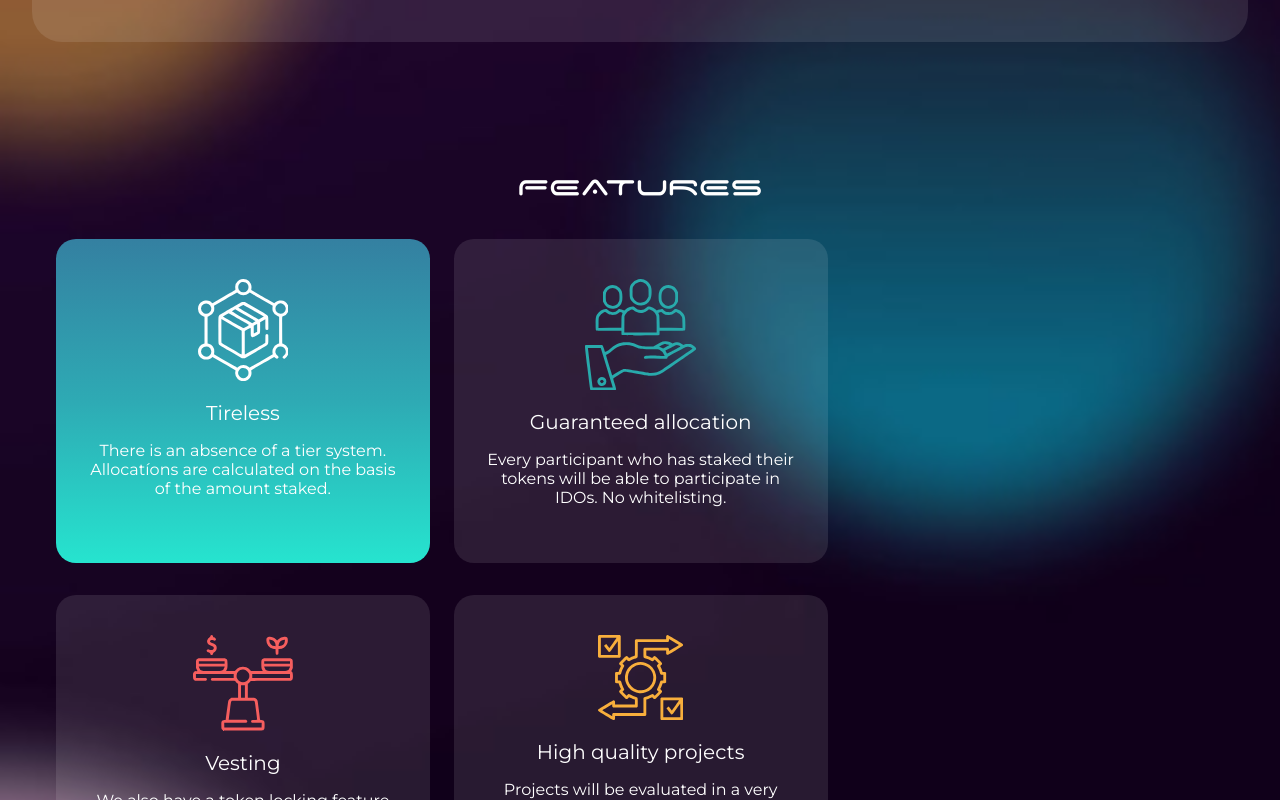
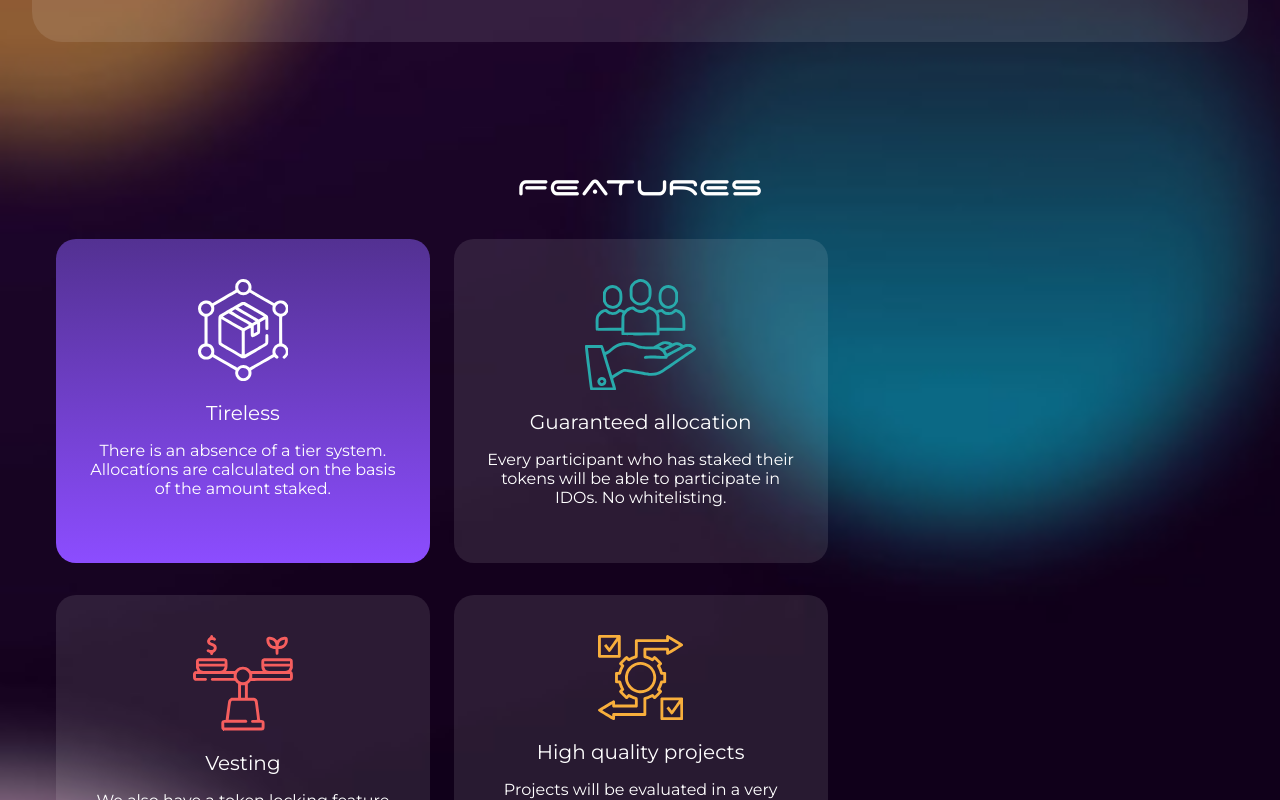
Before and after one commit to cybiz-tva/lunastarter, a React (Create React App) app: page / in a window 1280 px wide. In both pictures the pointer is over the element 242 px from the left and 1159 px from the top of the page. Shown: the part 759-1559 px from the top of the page. Built offline with nearby package versions, Linux system fonts and the light colour scheme.

Commit message:
hover changings

```diff
--- a/src/App.scss
+++ b/src/App.scss
@@ -299,9 +299,13 @@ body {
   font-size: 20px;
   text-align: center;
 }
+.feature__section__content__entry:hover {
+  transition: 300ms ease-in-out;
+  background: linear-gradient(#533192, #8c4dff);
+}
 .feature__section__content__entry:nth-child(1):hover {
   transition: 300ms ease-in-out;
-  background: linear-gradient(#3480a1, #2eaab4, #26e4cf);
+  background: linear-gradient(#533192, #8c4dff);
 }
 .feature__section__content__entry:nth-child(2):hover {
   transition: 300ms ease-in-out;
@@ -312,6 +316,10 @@ body {
   background: linear-gradient(#ec6e6e, #991313);
 }
 .feature__section__content__entry:nth-child(4):hover {
+  transition: 300ms ease-in-out;
+  background: linear-gradient(#ea453a, #fedb3d);
+}
+.feature__section__content__entry:nth-child(8):hover {
   transition: 300ms ease-in-out;
   background: linear-gradient(#ea453a, #fedb3d);
 }
```
